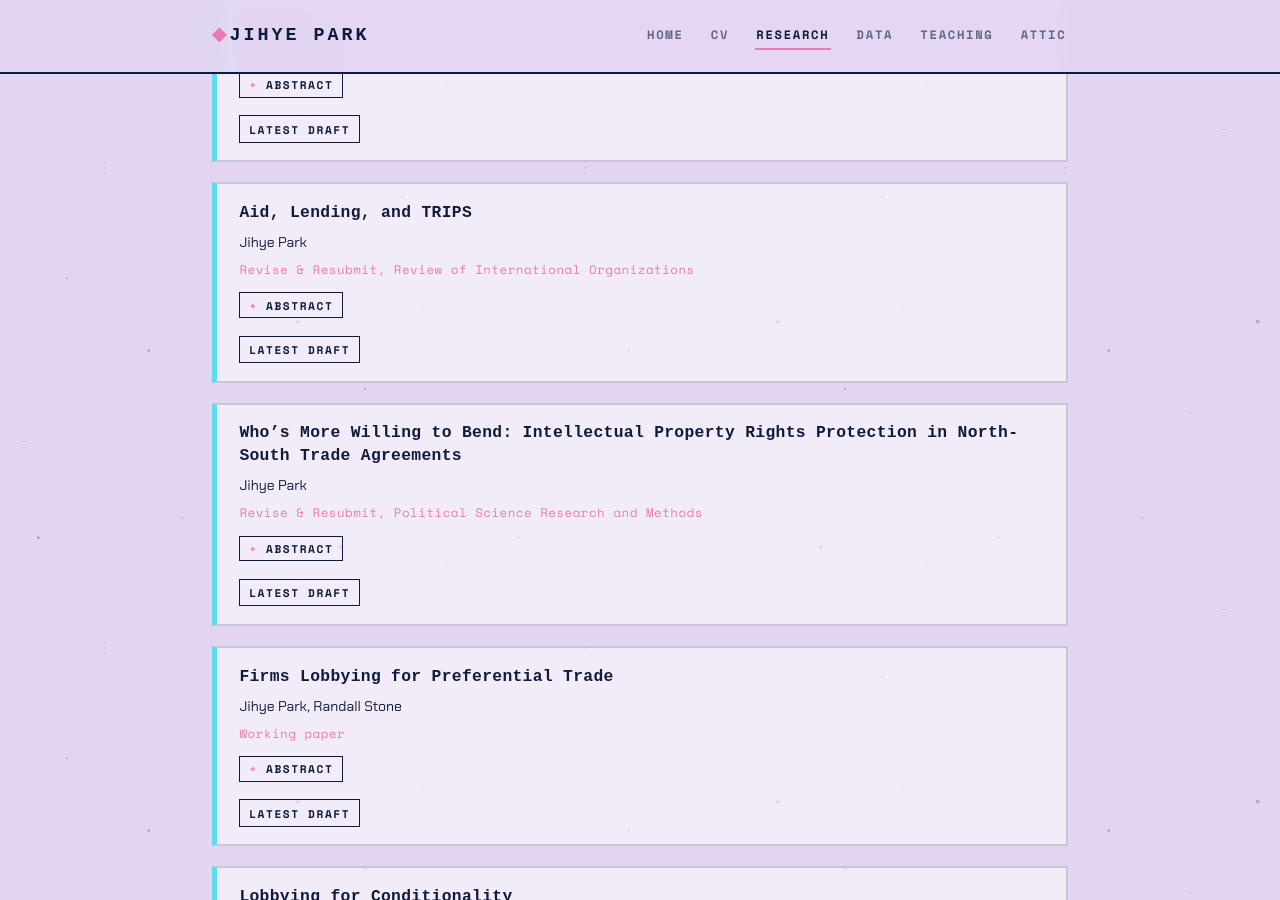
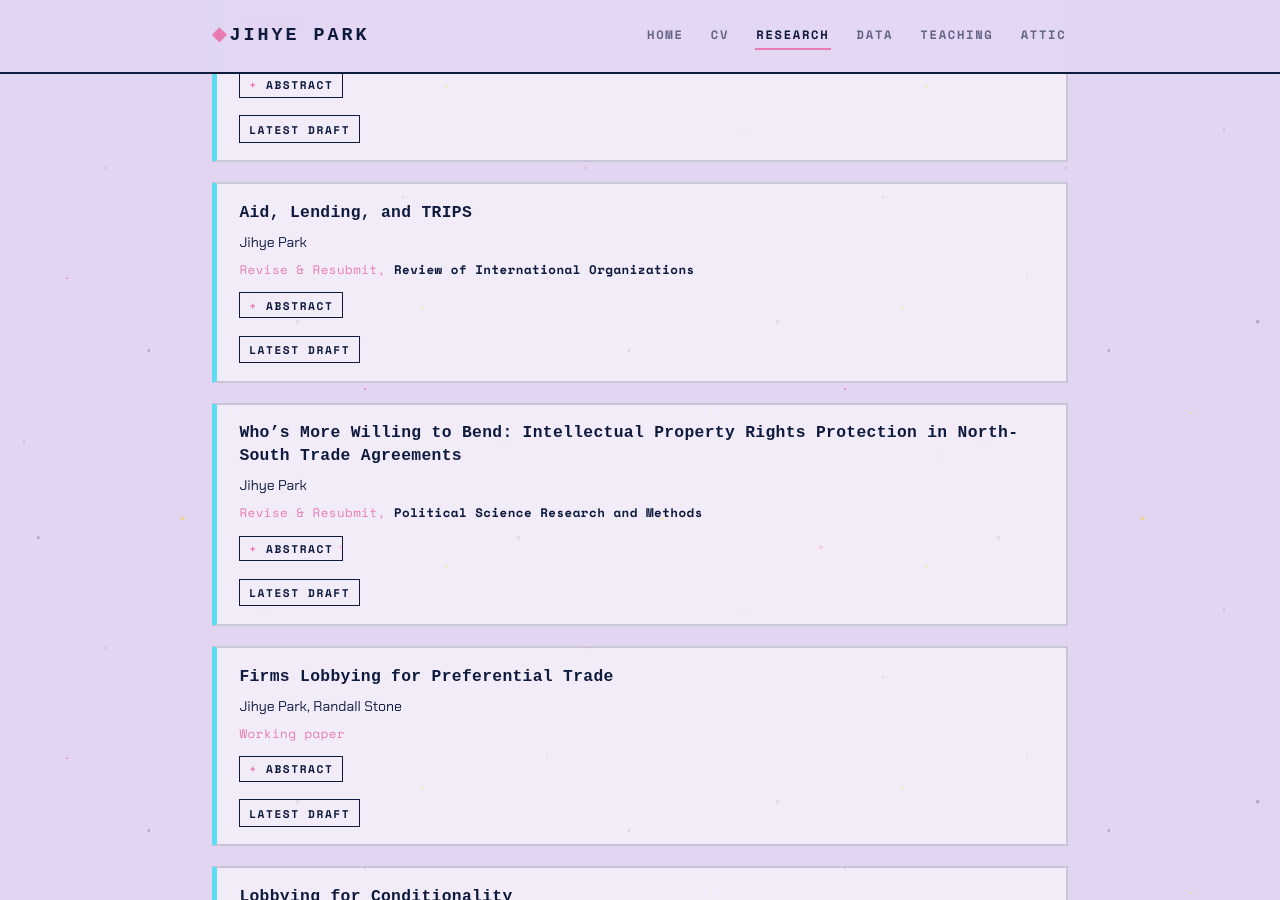
Before and after one commit to jacqpark/jacqpark.github.io, a Jekyll site: the page built from research.md, in a window 1280 px wide and 900 px high, scrolled down 987 px. Built offline with Jekyll 4.4.1, drawn with Linux system fonts in a browser that asks for light colours; some web fonts are replaced.

Commit message:
bold R&R journal name

```diff
--- a/research.md
+++ b/research.md
@@ -77,7 +77,7 @@
     {% if pub.github_pdf %}<a href="https://docs.google.com/gview?url=https://github.com/{{ site.github_username }}/{{ site.github_username }}.github.io/raw/main/{{ pub.github_pdf }}&embedded=false">{{ pub.title }}</a>{% else %}{{ pub.title }}{% endif %}
   </div>
   {% if pub.authors %}<div class="pub-authors">{{ pub.authors }}</div>{% endif %}
-  {% if pub.status %}<div class="pub-venue">{{ pub.status }}</div>{% endif %}
+  {% if pub.status %}<div class="pub-venue">{% if pub.status contains "Revise & Resubmit," %}{% assign rr_journal = pub.status | remove_first: "Revise & Resubmit, " %}Revise & Resubmit, <strong>{{ rr_journal }}</strong>{% else %}{{ pub.status }}{% endif %}</div>{% endif %}
   {% if pub.abstract %}
   <details class="pub-abstract">
     <summary>Abstract</summary>
```
